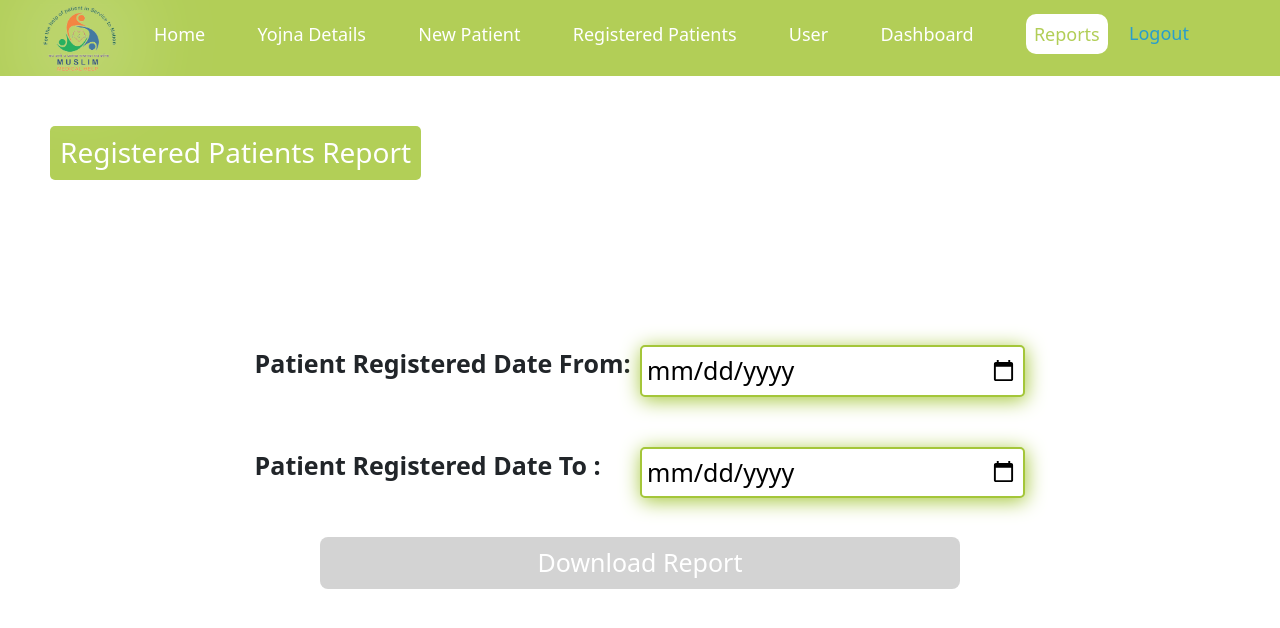
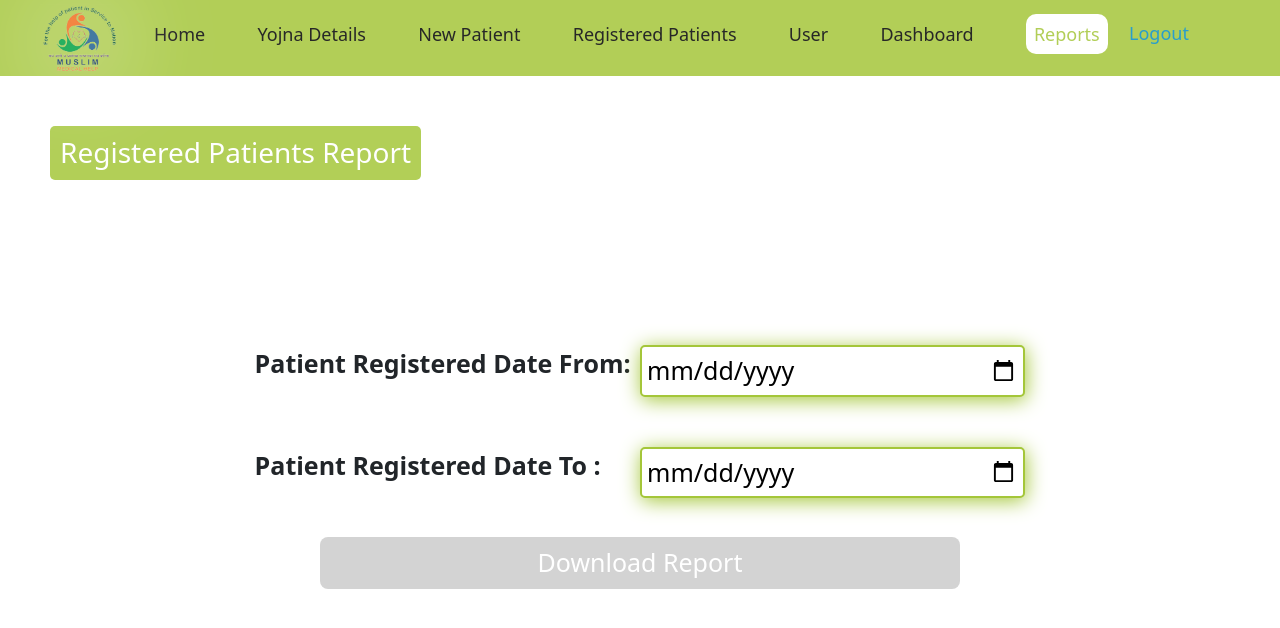
Before and after one commit to Tekisky123/MMH-frontEnd-1, a React (Create React App) app: page /reports in a window 1280 px wide. Shown: the top 628 px of the page. Built offline with nearby package versions, Linux system fonts and the light colour scheme; sample sign-in values are in the browser's storage.

Commit message:
deployed on railway

```diff
--- a/src/Assets/Styles/Header.css
+++ b/src/Assets/Styles/Header.css
@@ -60,7 +60,7 @@
     background: transparent;
 }
 .navbar a{
-    color: white;
+    color: black;
     text-decoration: none;
     font-size: large;
     font-weight: 500;
@@ -238,7 +238,7 @@
         font-size: 15px;
     }
     .menu-items{
-        padding-left: 4rem!important;
+        /* padding-left: 4rem!important; */
     }
   }
 
```
Also changed, not shown: 2 other files (tests, documents, lock files or other folders).
